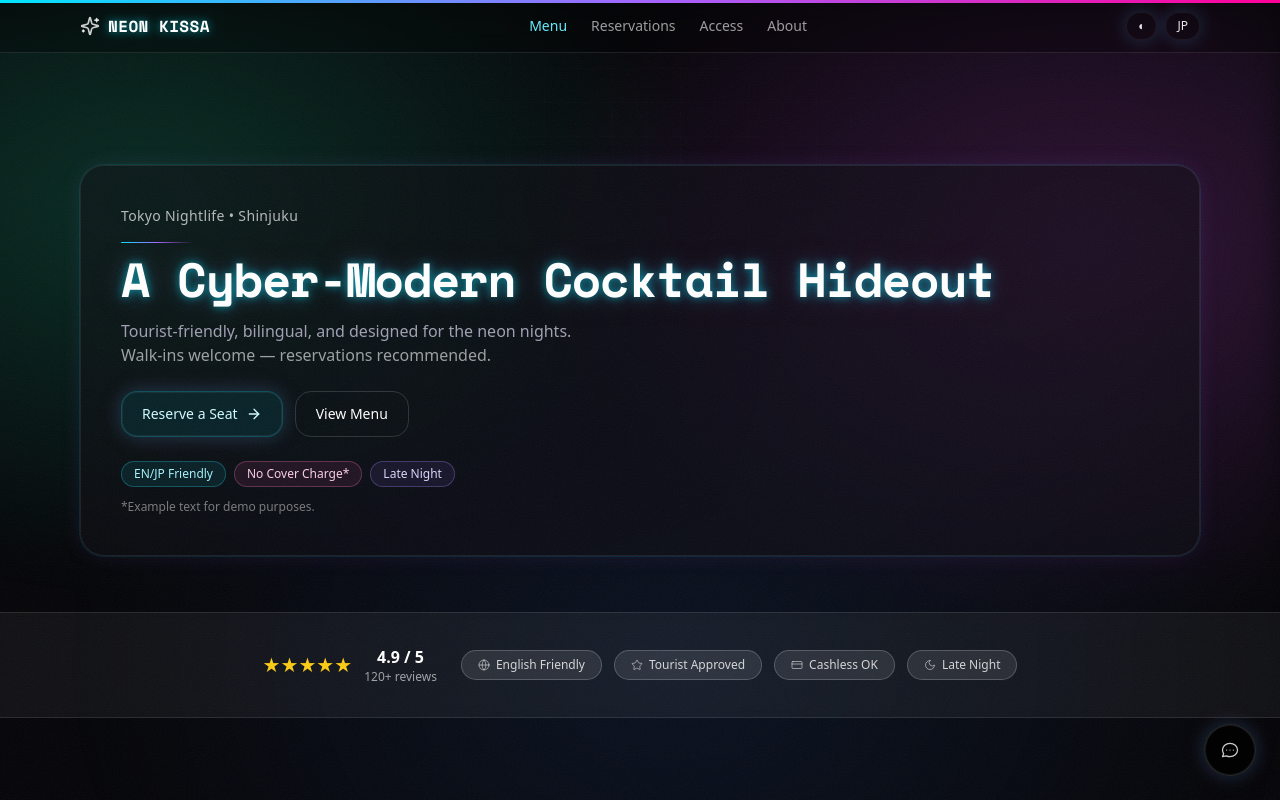
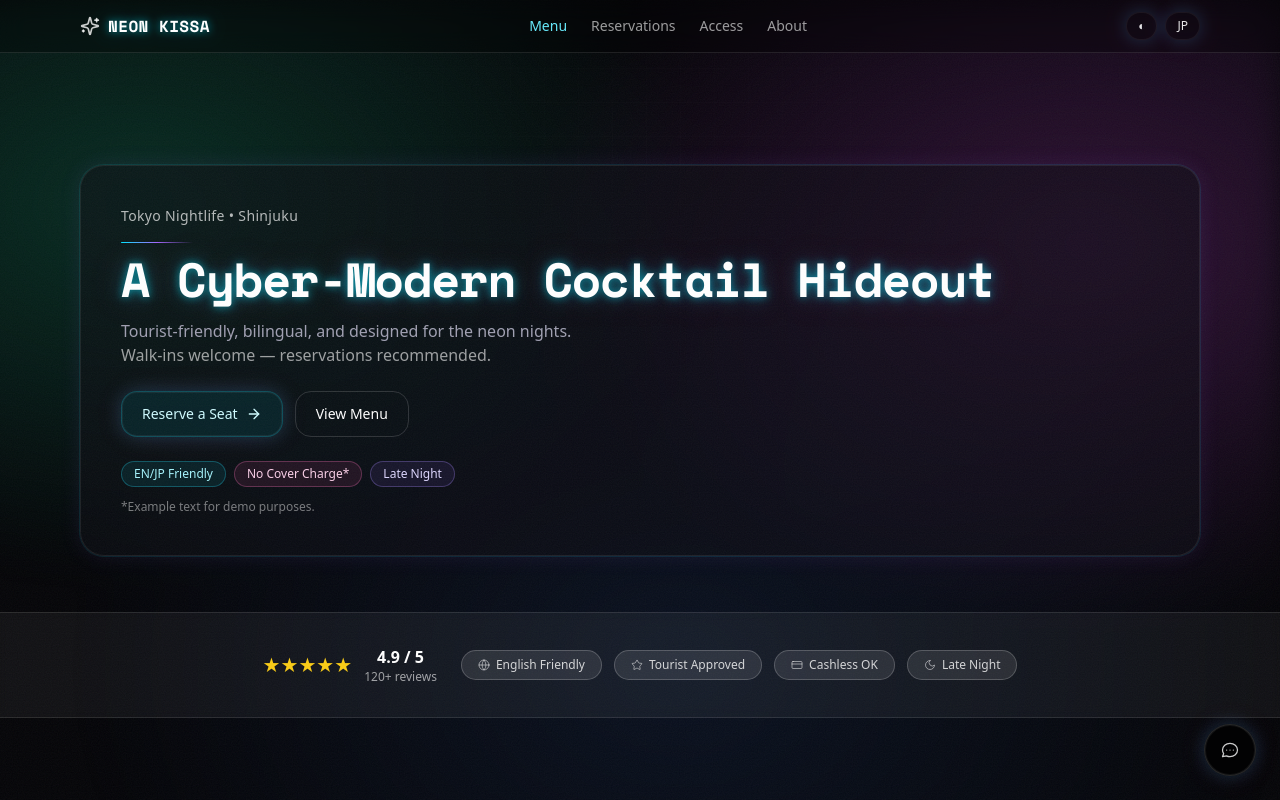
Before and after one commit to chemicalwolf1836/tokyo-neon-bar, a Next.js app: page / in a window 1280 px wide. Shown: the top 800 px of the page. Built offline with nearby package versions, Linux system fonts and the light colour scheme.

Commit message:
remove: scroll progress bar

```diff
--- a/src/app/components/ScrollProgress.tsx
+++ /dev/null
@@ -1,20 +0,0 @@
-"use client";
-
-import { motion, useScroll, useSpring } from "framer-motion";
-
-export default function ScrollProgress() {
-  const { scrollYProgress } = useScroll();
-  const scaleX = useSpring(scrollYProgress, {
-    stiffness: 120,
-    damping: 30,
-    restDelta: 0.001,
-  });
-
-  return (
-    <motion.div
-      style={{ scaleX }}
-      className="fixed top-0 left-0 right-0 z-[60] h-[3px] origin-left bg-gradient-to-r from-[rgb(var(--neonA))] via-[rgb(var(--neonC))] to-[rgb(var(--neonB))]"
-      aria-hidden="true"
-    />
-  );
-}
--- a/src/app/page.tsx
+++ b/src/app/page.tsx
@@ -2,7 +2,6 @@
 import CocktailFinderMini from "@/app/components/CocktailFinderMini";
 import DrinkModal from "@/app/components/DrinkModal";
 import GalleryLightbox from "@/app/components/GalleryLightbox";
-import ScrollProgress from "@/app/components/ScrollProgress";
 import CountUp from "@/app/components/CountUp";
 import GlowButton from "@/app/components/GlowButton";
 import { MENU_ITEMS } from "@/app/data/menu";
@@ -491,7 +490,6 @@ if (Object.keys(nextErrors).length > 0) {
 
   return (
     <main className="min-h-screen">
-      <ScrollProgress />
       <div className="pointer-events-none fixed inset-0 grid-scan" />
 
       <header className="sticky top-0 z-50 border-b border-white/10 backdrop-blur-md bg-black/30">
```
